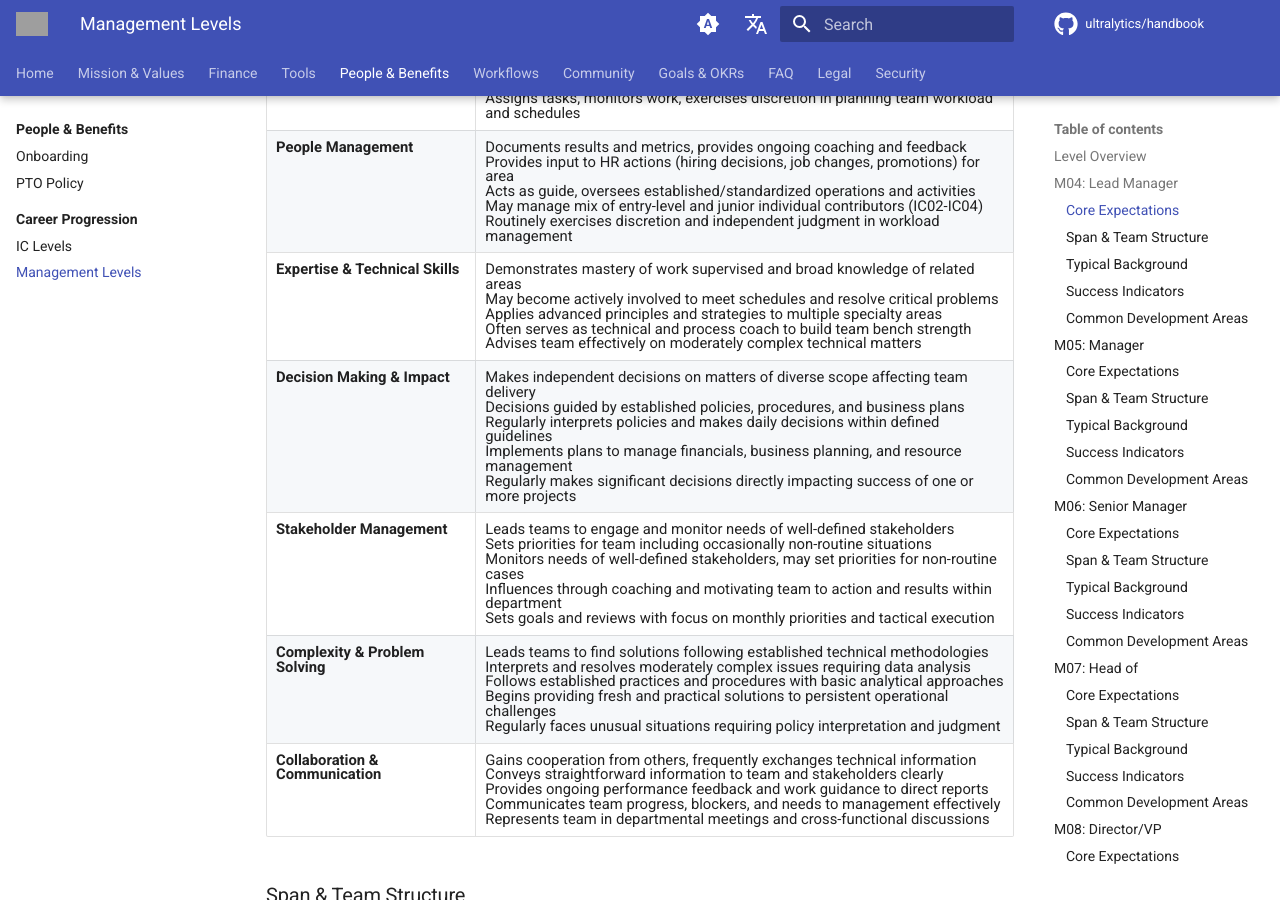
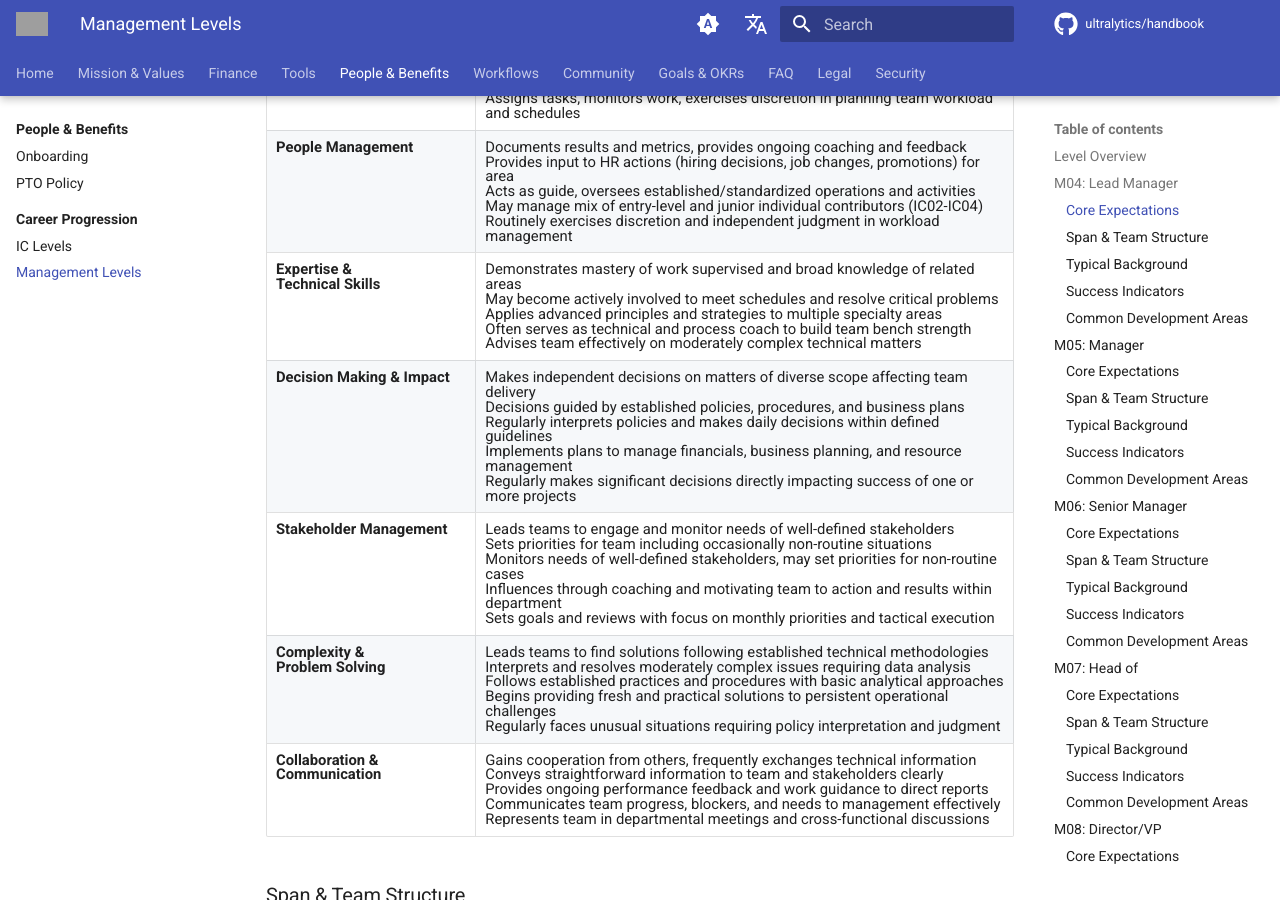
Before and after one commit to ultralytics/handbook, an MkDocs documentation site: the page built from docs/en/people/careers/levels-management.md, in a window 1280 px wide and 900 px high, scrolled down 1136 px. Built offline with MkDocs 1.6.1 and Material for MkDocs 9.7.7, drawn with Linux system fonts in a browser that asks for light colours; comment, search, counter and statistics services are not loaded; some of the changed text lies outside the part shown; grey boxes are pictures that could not be loaded.

```diff
--- a/docs/en/people/careers/levels-management.md
+++ b/docs/en/people/careers/levels-management.md
@@ -35,10 +35,10 @@ Comprehensive career framework for Management roles at Ultralytics, defining exp
 | --------------------------------- | --------------------------------------------------------------------------------------------------------------------------------------------------------------------------------------------------------------------------------------------------------------------------------------------------------------------------------------------------------------------------------------------------------------------------------- |
 | **Leadership & Scope**            | Supervises team/group performing singular or closely related tasks<br>Provides HR management responsibilities (hire, promote, assess, performance manage)<br>Directs day-to-day operations with weekly planning horizon<br>Often collaborates with other functional areas, management, and outside vendors<br>Assigns tasks, monitors work, exercises discretion in planning team workload and schedules                          |
 | **People Management**             | Documents results and metrics, provides ongoing coaching and feedback<br>Provides input to HR actions (hiring decisions, job changes, promotions) for area<br>Acts as guide, oversees established/standardized operations and activities<br>May manage mix of entry-level and junior individual contributors (IC02-IC04)<br>Routinely exercises discretion and independent judgment in workload management                        |
-| **Expertise & Technical Skills**  | Demonstrates mastery of work supervised and broad knowledge of related areas<br>May become actively involved to meet schedules and resolve critical problems<br>Applies advanced principles and strategies to multiple specialty areas<br>Often serves as technical and process coach to build team bench strength<br>Advises team effectively on moderately complex technical matters                                            |
+| **Expertise &<br>Technical Skills**  | Demonstrates mastery of work supervised and broad knowledge of related areas<br>May become actively involved to meet schedules and resolve critical problems<br>Applies advanced principles and strategies to multiple specialty areas<br>Often serves as technical and process coach to build team bench strength<br>Advises team effectively on moderately complex technical matters                                            |
 | **Decision Making & Impact**      | Makes independent decisions on matters of diverse scope affecting team delivery<br>Decisions guided by established policies, procedures, and business plans<br>Regularly interprets policies and makes daily decisions within defined guidelines<br>Implements plans to manage financials, business planning, and resource management<br>Regularly makes significant decisions directly impacting success of one or more projects |
 | **Stakeholder Management**        | Leads teams to engage and monitor needs of well-defined stakeholders<br>Sets priorities for team including occasionally non-routine situations<br>Monitors needs of well-defined stakeholders, may set priorities for non-routine cases<br>Influences through coaching and motivating team to action and results within department<br>Sets goals and reviews with focus on monthly priorities and tactical execution              |
-| **Complexity & Problem Solving**  | Leads teams to find solutions following established technical methodologies<br>Interprets and resolves moderately complex issues requiring data analysis<br>Follows established practices and procedures with basic analytical approaches<br>Begins providing fresh and practical solutions to persistent operational challenges<br>Regularly faces unusual situations requiring policy interpretation and judgment               |
+| **Complexity &<br>Problem Solving**  | Leads teams to find solutions following established technical methodologies<br>Interprets and resolves moderately complex issues requiring data analysis<br>Follows established practices and procedures with basic analytical approaches<br>Begins providing fresh and practical solutions to persistent operational challenges<br>Regularly faces unusual situations requiring policy interpretation and judgment               |
 | **Collaboration & Communication** | Gains cooperation from others, frequently exchanges technical information<br>Conveys straightforward information to team and stakeholders clearly<br>Provides ongoing performance feedback and work guidance to direct reports<br>Communicates team progress, blockers, and needs to management effectively<br>Represents team in departmental meetings and cross-functional discussions                                          |
 
 ### Span & Team Structure
@@ -100,10 +100,10 @@ Comprehensive career framework for Management roles at Ultralytics, defining exp
 | --------------------------------- | ---------------------------------------------------------------------------------------------------------------------------------------------------------------------------------------------------------------------------------------------------------------------------------------------------------------------------------------------------------------------------------------------------------------------------------------------------------------- |
 | **Leadership & Scope**            | Manages activities of multiple sections, complex work area, or sub-department<br>Work managed is varied and may cross disciplines or include non-related work groups<br>Provides input to HR actions and department structure changes<br>Guides staff by established function/department practices and well-defined procedures<br>Monitors 6-12 month projects and programs, contributes to longer-term planning                                                 |
 | **People Management**             | Accountable for HR actions (hiring, promotions, comp changes) for area of responsibility<br>Provides ongoing performance feedback and substantive work guidance to managers/leads<br>Routinely exercises independent judgment managing budgets, timelines, workload, performance<br>May manage other managers, senior ICs, or mix of leads and individual contributors<br>Develops management capability in team leads or first-level managers reporting to them |
-| **Expertise & Technical Skills**  | Demonstrates expertise in work managed with considerable business acumen<br>Maintains broad knowledge of related areas and cross-functional understanding<br>Widely applies advanced principles, strategies, theories, and concepts across areas<br>May perform escalated and more complex duties directly when critical<br>Leads teams to develop new methods, products, processes, and solutions                                                               |
+| **Expertise &<br>Technical Skills**  | Demonstrates expertise in work managed with considerable business acumen<br>Maintains broad knowledge of related areas and cross-functional understanding<br>Widely applies advanced principles, strategies, theories, and concepts across areas<br>May perform escalated and more complex duties directly when critical<br>Leads teams to develop new methods, products, processes, and solutions                                                               |
 | **Decision Making & Impact**      | Leads teams in exploring options and making recommendations on large projects/programs<br>Makes independent decisions around diverse scope impacting delivery, services, resourcing<br>Influences decisions in related areas and across department/function boundaries<br>Implements plans on complex matters for financials, business planning, resource management<br>Accountable for financials, schedules, resource usage with broad organizational impact   |
 | **Stakeholder Management**        | Manages teams to assess stakeholder needs and contributes to management tactics<br>Monitors and assesses results, resetting stakeholder approaches as needed<br>Influences through motivating within and across organization to drive action and results<br>Provides input to building highly adaptable teams that influence outcomes<br>Relates effectively to variety of stakeholders, begins influencing top management                                       |
-| **Complexity & Problem Solving**  | Begins managing teams solving problems with limited precedent in the organization<br>Exposes and resolves moderately to complex issues that often cross disciplines<br>Presents results and recommendations across discipline and to senior leadership<br>Develops persuasive and easy-to-understand cases to educate and persuade stakeholders<br>Works on issues requiring conceptual thinking balanced with practical solutions                               |
+| **Complexity &<br>Problem Solving**  | Begins managing teams solving problems with limited precedent in the organization<br>Exposes and resolves moderately to complex issues that often cross disciplines<br>Presents results and recommendations across discipline and to senior leadership<br>Develops persuasive and easy-to-understand cases to educate and persuade stakeholders<br>Works on issues requiring conceptual thinking balanced with practical solutions                               |
 | **Collaboration & Communication** | Gains cooperation and support from others through influence and persuasion<br>Develops persuasive cases and recommendations for senior leadership<br>Effectively represents function in cross-organizational forums and meetings<br>Builds collaborative relationships across multiple departments and functions<br>Communicates complex information clearly to diverse technical and non-technical audiences                                                    |
 
 ### Span & Team Structure
@@ -161,10 +161,10 @@ Comprehensive career framework for Management roles at Ultralytics, defining exp
 | --------------------------------- | ---------------------------------------------------------------------------------------------------------------------------------------------------------------------------------------------------------------------------------------------------------------------------------------------------------------------------------------------------------------------------------------------------------------------------------------------------------------------------------------- |
 | **Leadership & Scope**            | Manages activities of two or more sections, disciplines, or major processes/programs<br>Directs activities of sub-function or small functional area through lower-level management<br>Often includes variety of work groups across disciplines/specializations with regional/global reach<br>Provides input to department strategy and large visible projects (1-3 year planning horizon)<br>Accountable for HR actions and substantive changes to department structure and organization |
 | **People Management**             | Accountable for HR actions and changes to department structure across function<br>Manages through other managers, rarely has individual contributors as direct reports<br>Provides input to department structure decisions and organizational design initiatives<br>Develops management bench strength through coaching, mentoring, and succession planning<br>Creates culture and sets performance standards for entire function under leadership                                       |
-| **Expertise & Technical Skills**  | Demonstrates expertise in several specialized areas/disciplines within domain<br>Recognized authority for executives, plays key role in improving organizational intellectual capital<br>Performs portions of more complex, novel work directly with team assistance when critical<br>Builds organizational knowledge through combination of strategic hires, skill building, and methodology<br>Leads teams to develop new methods and solve company-wide matters and challenges        |
+| **Expertise &<br>Technical Skills**  | Demonstrates expertise in several specialized areas/disciplines within domain<br>Recognized authority for executives, plays key role in improving organizational intellectual capital<br>Performs portions of more complex, novel work directly with team assistance when critical<br>Builds organizational knowledge through combination of strategic hires, skill building, and methodology<br>Leads teams to develop new methods and solve company-wide matters and challenges        |
 | **Decision Making & Impact**      | Makes independent decisions around design/implementation of strategy for new/updated programs<br>Works with senior management to establish strategic plans and objectives for function<br>Makes final decisions on approach to achievement and implementation within function<br>Accountable for financials, schedules, resource usage with far-reaching business segment impact<br>Establishes plans for major projects and programs, fully accountable for budget execution            |
 | **Stakeholder Management**        | Manages teams to anticipate advanced/systemically challenging stakeholder needs proactively<br>Contributes to development and regular updating of strategy and associated stakeholder plans<br>Expands, strengthens, develops stakeholder relationships coaching team to grow networks<br>Influences actions and results through collaboration down management chain effectively<br>Often advocates, educates, gains support for major projects and ideas with top management            |
-| **Complexity & Problem Solving**  | Leads teams in solving complex, cross-discipline issues critical to company success<br>Translates business and technical strategy into actionable functional plans and execution<br>Guides teams in execution to solve persistent, systemic organizational challenges<br>Works on issues where analysis requires conceptual thinking balanced with practical solutions<br>Develops highly persuasive and easy-to-understand cases for executive decision making                          |
+| **Complexity &<br>Problem Solving**  | Leads teams in solving complex, cross-discipline issues critical to company success<br>Translates business and technical strategy into actionable functional plans and execution<br>Guides teams in execution to solve persistent, systemic organizational challenges<br>Works on issues where analysis requires conceptual thinking balanced with practical solutions<br>Develops highly persuasive and easy-to-understand cases for executive decision making                          |
 | **Collaboration & Communication** | Presents results and recommendations effectively to executive leadership and stakeholders<br>Develops persuasive business cases for executive decision making on strategic matters<br>Influences senior management through advocacy, education, and building support for initiatives<br>Represents function as key voice in company-wide strategic discussions and planning<br>Builds strong cross-functional executive relationships to drive organizational outcomes                   |
 
 ### Span & Team Structure
@@ -222,10 +222,10 @@ Comprehensive career framework for Management roles at Ultralytics, defining exp
 | --------------------------------- | ------------------------------------------------------------------------------------------------------------------------------------------------------------------------------------------------------------------------------------------------------------------------------------------------------------------------------------------------------------------------------------------------------------------------------------------------------------------------------------------ |
 | **Leadership & Scope**            | Leads activities of one or more sub-functions/divisions with regional and/or global reach<br>Directs through subordinate directors and senior managers across entire organization<br>Oversees multi-year strategies and plans in close partnership with executive leadership team<br>Cascades company strategy to detailed functional plans and execution across organization<br>Often has direct P&L responsibility or significant budget authority for major business segment            |
 | **People Management**             | Accountable for HR actions and major organizational structure changes company-wide<br>Manages exclusively through senior managers and directors, no individual contributors<br>Sets organizational culture, leadership standards, and talent strategy for entire function<br>Drives succession planning and executive development at senior leadership levels<br>Accountable for function-wide talent strategy, capability building, and organizational design                             |
-| **Expertise & Technical Skills**  | Demonstrates expertise in several specialized areas/disciplines with broad business knowledge<br>Recognized authority that plays critical key role in intellectual capital for organization<br>Performs complex novel work when strategically critical, builds organizational knowledge<br>Well-versed in internal and external methodologies, best practices, and emerging trends<br>Oversees teams to develop innovative new methods and solve most critical company-wide matters        |
+| **Expertise &<br>Technical Skills**  | Demonstrates expertise in several specialized areas/disciplines with broad business knowledge<br>Recognized authority that plays critical key role in intellectual capital for organization<br>Performs complex novel work when strategically critical, builds organizational knowledge<br>Well-versed in internal and external methodologies, best practices, and emerging trends<br>Oversees teams to develop innovative new methods and solve most critical company-wide matters        |
 | **Decision Making & Impact**      | Develops and provides strategy, vision, and direction to multiple functions organization-wide<br>Implements company-wide policies and practices with broad organizational impact<br>Leads teams to provide critical information and input to executive management and board<br>Accountable for function financial results that directly impact overall company performance<br>Outcomes and decisions have far-reaching impact to business segments, products, and strategic goals          |
 | **Stakeholder Management**        | Persuades others in bringing closure to sensitive, multi-faceted organizational challenges<br>Manages relationships with complex, cross-domain/functional stakeholder groups company-wide<br>Removes and remedies significant impediments to meeting business and technology strategic goals<br>Influences through building strong cross-functional networks and organizational followership<br>Serves as top influencer and advocate for new, transformative ideas and strategic projects |
-| **Complexity & Problem Solving**  | Builds and guides teams in solving company's most highly complex strategic challenges<br>Builds and actively nurtures environment of innovation and creative problem solving<br>Works with senior leadership to identify and assemble talent to solve critical problems<br>Through assessment of intangible variables, identifies and addresses fundamental strategic issues<br>Anticipates factors that could influence strategies and company's competitive position in market           |
+| **Complexity &<br>Problem Solving**  | Builds and guides teams in solving company's most highly complex strategic challenges<br>Builds and actively nurtures environment of innovation and creative problem solving<br>Works with senior leadership to identify and assemble talent to solve critical problems<br>Through assessment of intangible variables, identifies and addresses fundamental strategic issues<br>Anticipates factors that could influence strategies and company's competitive position in market           |
 | **Collaboration & Communication** | Communicates vision and strategy effectively to board, executive team, and entire organization<br>Represents company as executive voice to customers, partners, investors, and industry<br>Influences company strategy through thought leadership and strategic recommendations<br>Builds and maintains executive-level relationships across industry and ecosystem<br>Partners directly with CEO and executive team on overall company strategy and direction                             |
 
 ### Span & Team Structure
@@ -283,10 +283,10 @@ Comprehensive career framework for Management roles at Ultralytics, defining exp
 | --------------------------------- | ------------------------------------------------------------------------------------------------------------------------------------------------------------------------------------------------------------------------------------------------------------------------------------------------------------------------------------------------------------------------------------------------------------------------------------------------------------------------------------------------------- |
 | **Leadership & Scope**            | Leads multiple functions/divisions with global reach and strategic company-wide impact<br>Directs through multiple layers of senior leadership including VPs and directors<br>Drives multi-year strategic vision and transformation initiatives across organization<br>Partners directly with CEO and board on company strategy and competitive positioning<br>Full P&L accountability for major business segments or entire functional areas                                                           |
 | **People Management**             | Accountable for organization-wide talent strategy and executive leadership development<br>Manages exclusively through VPs and senior directors with multiple organizational layers<br>Sets company culture standards and drives organizational effectiveness at highest level<br>Leads succession planning for executive leadership and critical organizational roles<br>Accountable for building world-class organizational capability as competitive differentiator                                   |
-| **Expertise & Technical Skills**  | Demonstrates deep expertise across multiple domains with exceptional business and strategic acumen<br>Recognized industry authority that shapes organizational intellectual capital and competitive advantage<br>Drives innovation and strategic initiatives that define company's market position<br>Maintains extensive industry networks and shapes industry standards and best practices<br>Builds organizational capability through strategic acquisitions, partnerships, and talent development   |
+| **Expertise &<br>Technical Skills**  | Demonstrates deep expertise across multiple domains with exceptional business and strategic acumen<br>Recognized industry authority that shapes organizational intellectual capital and competitive advantage<br>Drives innovation and strategic initiatives that define company's market position<br>Maintains extensive industry networks and shapes industry standards and best practices<br>Builds organizational capability through strategic acquisitions, partnerships, and talent development   |
 | **Decision Making & Impact**      | Defines company-wide strategy and long-term vision in partnership with CEO and board<br>Makes strategic decisions with transformative impact on company trajectory and market position<br>Accountable for major business segment performance directly affecting shareholder value<br>Influences board-level strategic decisions and drives company-wide transformation<br>Outcomes directly shape company's competitive position, market valuation, and industry standing                               |
 | **Stakeholder Management**        | Manages most critical external relationships including investors, board members, key customers<br>Represents company at highest levels to industry, partners, investors, and regulatory bodies<br>Builds and maintains executive networks across industry and global business community<br>Drives consensus and alignment on most critical strategic initiatives across entire organization<br>Serves as primary executive voice for function and company strategy externally                           |
-| **Complexity & Problem Solving**  | Solves most complex strategic challenges requiring transformative thinking and organizational change<br>Navigates unprecedented business challenges with significant uncertainty and market impact<br>Builds organizational capacity to solve emerging challenges and capitalize on market opportunities<br>Makes strategic bets on technology, markets, and organizational direction with company-wide impact<br>Anticipates industry trends and positions company for long-term competitive advantage |
+| **Complexity &<br>Problem Solving**  | Solves most complex strategic challenges requiring transformative thinking and organizational change<br>Navigates unprecedented business challenges with significant uncertainty and market impact<br>Builds organizational capacity to solve emerging challenges and capitalize on market opportunities<br>Makes strategic bets on technology, markets, and organizational direction with company-wide impact<br>Anticipates industry trends and positions company for long-term competitive advantage |
 | **Collaboration & Communication** | Partners with CEO and board on company vision, strategy, and transformative initiatives<br>Represents company as senior executive voice to investors, analysts, and key stakeholders<br>Influences industry direction through thought leadership and strategic partnerships<br>Builds and maintains most significant executive relationships across global business community<br>Communicates company vision and strategy with exceptional clarity and executive presence                               |
 
 ### Span & Team Structure
```
